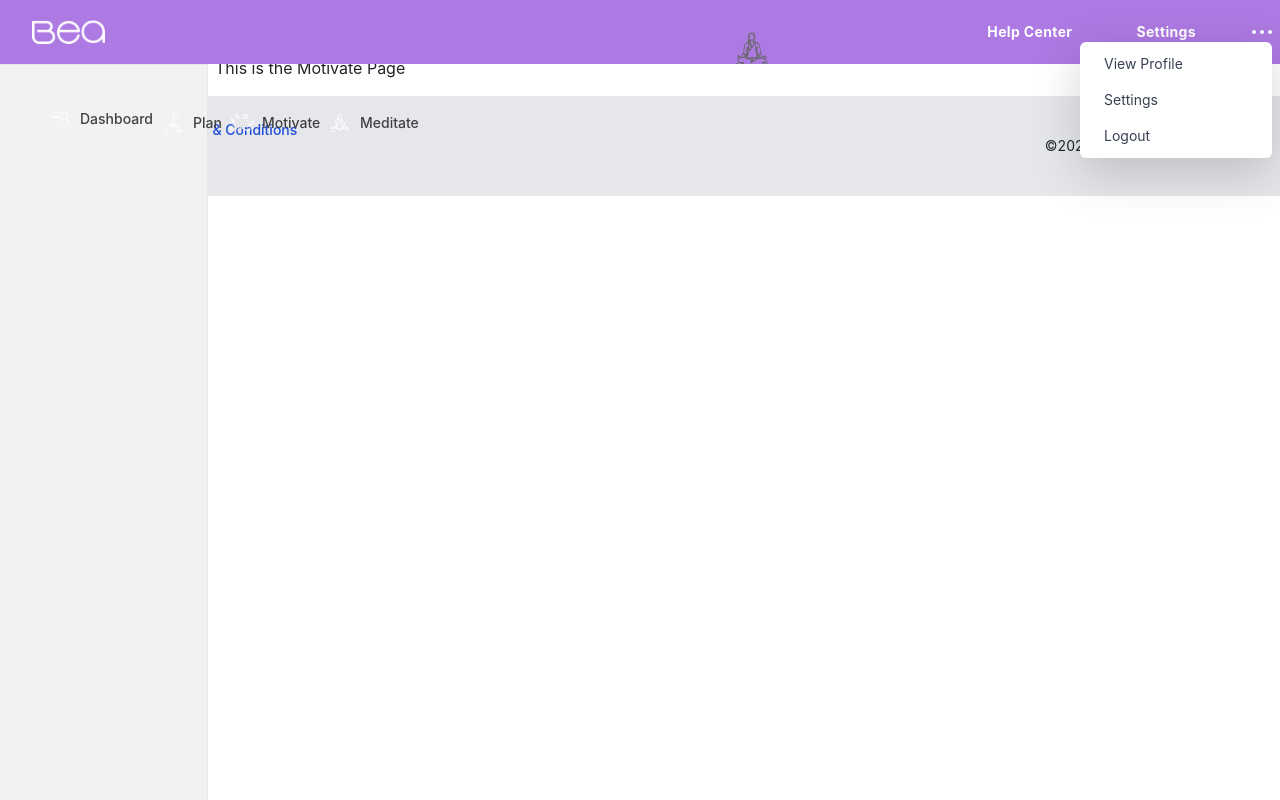
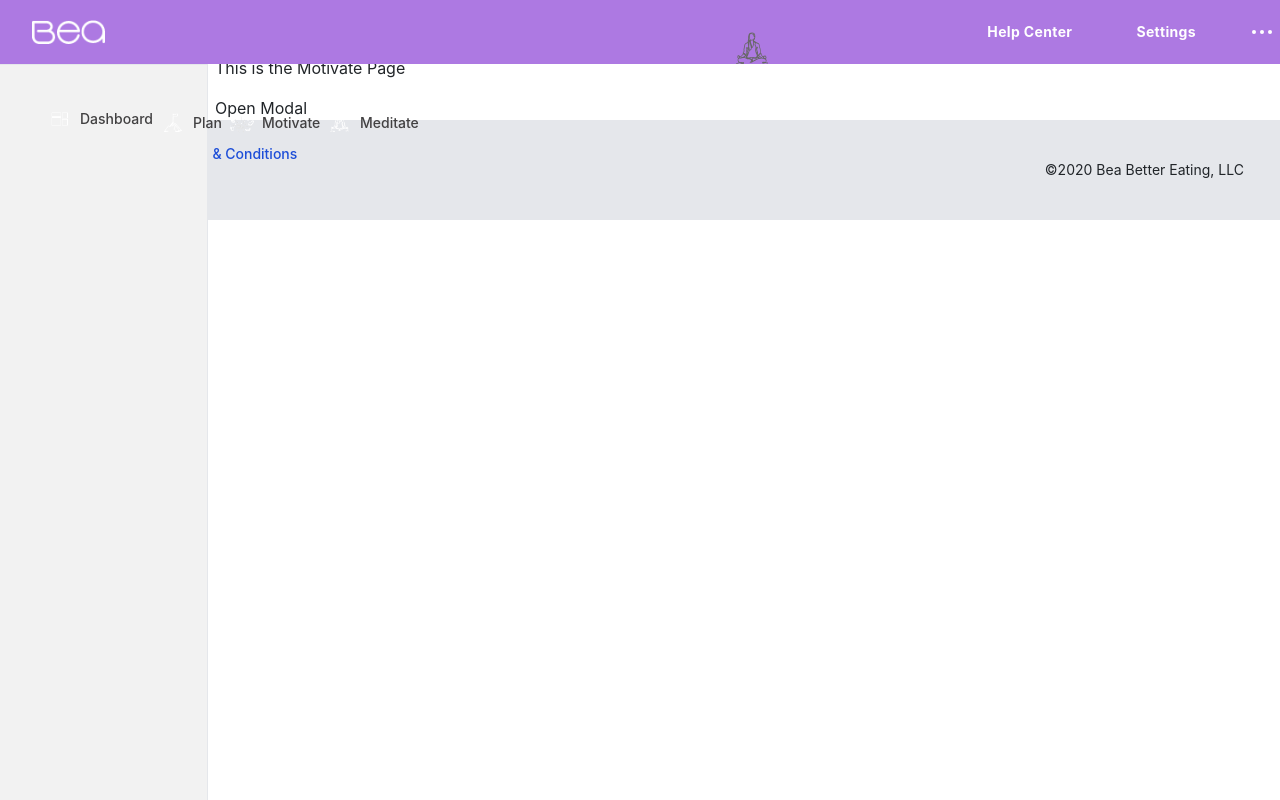
Before and after one commit to ncevallos/bea-be, a React (Create React App) app in the folder client/: page /motivate in a window 1280 px wide. Built offline with nearby package versions, Linux system fonts and the light colour scheme.

Commit message:
Initial popup structure added, still needs refinement

```diff
--- a/client/package.json
+++ b/client/package.json
@@ -21,6 +21,7 @@
     "react-redux": "^7.2.2",
     "react-router-dom": "^5.2.0",
     "react-scripts": "4.0.1",
+    "reactjs-popup": "^2.0.4",
     "redux": "^4.0.5",
     "redux-devtools-extension": "^2.13.8",
     "redux-thunk": "^2.3.0",
--- a/client/public/index.html
+++ b/client/public/index.html
@@ -18,8 +18,7 @@
     <!--
       Notice the use of %PUBLIC_URL% in the tags above.
       It will be replaced with the URL of the `public` folder during the build.
-      Only files inside the `public` folder can be referenced from the HTML.
-
+      Only files inside the `public` folder can be referenced from the HTML.*
       Unlike "/favicon.ico" or "favicon.ico", "%PUBLIC_URL%/favicon.ico" will
       work correctly both with client-side routing and a non-root public URL.
       Learn how to configure a non-root public URL by running `npm run build`.
--- a/client/src/components/layout/MeditateVidSection.js
+++ b/client/src/components/layout/MeditateVidSection.js
@@ -65,7 +65,7 @@ export const MeditateVidSection = () => {
                     <dt className="sr-only">Role</dt>
                     </dl>
                     <button type="button" className="relative inline-flex items-center px-6 py-2 shadow-sm text-sm font-medium rounded-full text-beaDarkPurple hover:bg-beaDarkPurple hover:text-white transition-all border border-1 border-beaDarkPurple group focus:outline-none focus:ring-2 focus:ring-offset-2 focus:ring-indigo-500">
-                    <svg className="w-5 h-5 mr-2" fill="none" stroke="currentColor" viewBox="0 0 24 24" xmlns="http://www.w3.org/2000/svg"><path stroke-linecap="round" stroke-linejoin="round" stroke-width="2" d="M8 12h.01M12 12h.01M16 12h.01M21 12c0 4.418-4.03 8-9 8a9.863 9.863 0 01-4.255-.949L3 20l1.395-3.72C3.512 15.042 3 13.574 3 12c0-4.418 4.03-8 9-8s9 3.582 9 8z"></path></svg>
+                    <svg className="w-5 h-5 mr-2" fill="none" stroke="currentColor" viewBox="0 0 24 24" xmlns="http://www.w3.org/2000/svg"><path strokeLinecap="round" strokeLinejoin="round" strokeWidth="2" d="M8 12h.01M12 12h.01M16 12h.01M21 12c0 4.418-4.03 8-9 8a9.863 9.863 0 01-4.255-.949L3 20l1.395-3.72C3.512 15.042 3 13.574 3 12c0-4.418 4.03-8 9-8s9 3.582 9 8z"></path></svg>
                     Chat with Bea Now
                     </button>
                 </div>
--- a/client/src/components/layout/Motivate.js
+++ b/client/src/components/layout/Motivate.js
@@ -1,4 +1,5 @@
 import React from 'react'
+import Testpopuptwo from "./Testpopuptwo";
 
 export const Motivate = () => {
     return (
@@ -7,6 +8,7 @@ export const Motivate = () => {
                 <div>
                     <h1>BEA Better Eating</h1>
                     <p>This is the Motivate Page</p>
+                    <Testpopuptwo/>
                 </div>
             </div>
         </section>
--- a/client/src/components/layout/Navbar.js
+++ b/client/src/components/layout/Navbar.js
@@ -1,46 +1,13 @@
 import React from 'react'
 import logo from '../../img/bea-logo.png';
+import Popup from 'reactjs-popup';
 import wave from '../../img/dashboard-navbarwave.jpg';
 import meditateIconLarge from '../../img/meditate-icon-large.svg';
 import { Link } from 'react-router-dom';
 
 export const NavBar = () => {
     return (
-//         <nav className="navbar navbar-expand-lg">
-//              <img
-//             src={logo}
-//             alt='Bea'
-//             />
-//              <div className="navbar-collapse collapse w-100 dual-collapse2 order-1 order-md-0">
-//         {/* <ul className="navbar-nav ml-auto">
-//             <li className="nav-item active">
-//                 <Link className="nav-link" to='Dashboard' >Help Center</Link>
-//             </li>
-//             </ul>  */}
-//                 </div>
-//             <div className="mx-auto my-2 order-0 order-md-1 position-relative notop">
-//         <img src={wave}
-//             alt='Bea'/>
-//     <button className="navbar-toggler" type="button" data-toggle="collapse" data-target=".dual-collapse2">
-//         <span className="navbar-toggler-icon"></span>
-//     </button>
-// </div>
-//             <div className="navbar-collapse w-100 dual-collapse2 order-2 order-md-2">
-//         <ul className="navbar-nav ml-auto">
-//             <li className="nav-item active">
-//                 <Link className="nav-link" to='/Helpcenter' >Help Center</Link>
-//             </li>
-//             <li className="nav-item">
-//                 <Link className="nav-link" to='/Settings'>Settings</Link>
-//             </li>
-//             <li className="nav-item">
-//                 <Link className="nav-link" to='/'>...</Link>
-//             </li>
-//         </ul>
-//     </div>
 
-//          </nav>
-//Anders' layout below
         <nav className="fixed w-screen top-0 flex-shrink-0 bg-beaPurple z-40">
         <div className="max-w-full mx-auto px-2 sm:px-4 lg:px-8">
         <div className="relative flex items-center justify-between h-16">
@@ -73,7 +40,13 @@ export const NavBar = () => {
             <div className="flex items-center justify-end">
                 <div className="flex">
                 <Link to='/' className="px-8 py-2 rounded-md text-sm font-bold tracking-wide text-white hover:text-white">Help Center</Link>
-                <Link to='/' className="px-8 py-2 rounded-md text-sm font-bold tracking-wide text-white hover:text-white">Settings</Link>
+                <Popup trigger={<div className="px-8 py-2 rounded-md text-sm font-bold tracking-wide text-white hover:text-white"> Settings</div>} position="bottom center">
+                <div className="origin-top-right absolute right-0 mt-2 w-48 rounded-md shadow-lg py-1 bg-white ring-1 ring-black ring-opacity-5" role="menu" aria-orientation="vertical" aria-labelledby="user-menu">
+                    <Link to='/' className="block px-4 py-2 text-sm text-gray-700 hover:bg-gray-100" role="menuitem">View Profile</Link>
+                    <Link to='/' className="block px-4 py-2 text-sm text-gray-700 hover:bg-gray-100" role="menuitem">Settings</Link>
+                    <Link to='/' className="block px-4 py-2 text-sm text-gray-700 hover:bg-gray-100" role="menuitem">Logout</Link>
+                </div>
+                </Popup>
                 </div>
 
                 <div className="ml-4 relative flex-shrink-0">
@@ -96,12 +69,6 @@ export const NavBar = () => {
 
 
                     </button>
-                </div>
-
-                <div className="origin-top-right absolute right-0 mt-2 w-48 rounded-md shadow-lg py-1 bg-white ring-1 ring-black ring-opacity-5" role="menu" aria-orientation="vertical" aria-labelledby="user-menu">
-                    <Link to='/' className="block px-4 py-2 text-sm text-gray-700 hover:bg-gray-100" role="menuitem">View Profile</Link>
-                    <Link to='/' className="block px-4 py-2 text-sm text-gray-700 hover:bg-gray-100" role="menuitem">Settings</Link>
-                    <Link to='/' className="block px-4 py-2 text-sm text-gray-700 hover:bg-gray-100" role="menuitem">Logout</Link>
                 </div>
 
                 </div>
--- /dev/null
+++ b/client/src/components/layout/Testpopuptwo.js
@@ -0,0 +1,22 @@
+import React from 'react';
+import Popup from 'reactjs-popup';
+import 'reactjs-popup/dist/index.css';
+import { Videomodal } from './Videomodal';
+import Videoselection from './Videoselection';
+
+
+export const Testpopuptwo = () => {
+    return (
+            <Popup
+            trigger={<button className="button"> Open Modal </button>}
+            modal
+            nested
+        >
+            {close => (
+            <Videomodal/>
+            )}
+        </Popup>
+    )
+}
+
+export default Testpopuptwo;
--- /dev/null
+++ b/client/src/components/layout/Videomodal.js
@@ -0,0 +1,18 @@
+import React from 'react'
+
+export const Videomodal = () => {
+    return (
+        <div className="modal">
+        <div className="header"> Modal Title </div>
+        <div className="content">
+          <p>Lorem ipsum dolor sit amet consectetur adipisicing elit. Atque, a nostrum.
+          Dolorem, repellat quidem ut, minima sint vel eveniet quibusdam voluptates
+          delectus doloremque, explicabo tempore dicta adipisci fugit amet dignissimos?</p>
+          <br />
+          <p>Lorem ipsum dolor sit amet, consectetur adipisicing elit. Consequatur sit
+          commodi beatae optio voluptatum sed eius cumque, delectus saepe repudiandae
+          explicabo nemo nam libero ad, doloribus, voluptas rem alias. Vitae?</p>
+        </div>
+        </div>
+    )
+}
```
Also changed, not shown: client/src/components/layout/Sidebar.js (+0 -15 lines), client/src/components/layout/Videoselection.js (+20 -5 lines), package.json (+5 -2 lines), 2 other files (tests, documents, lock files or other folders).
